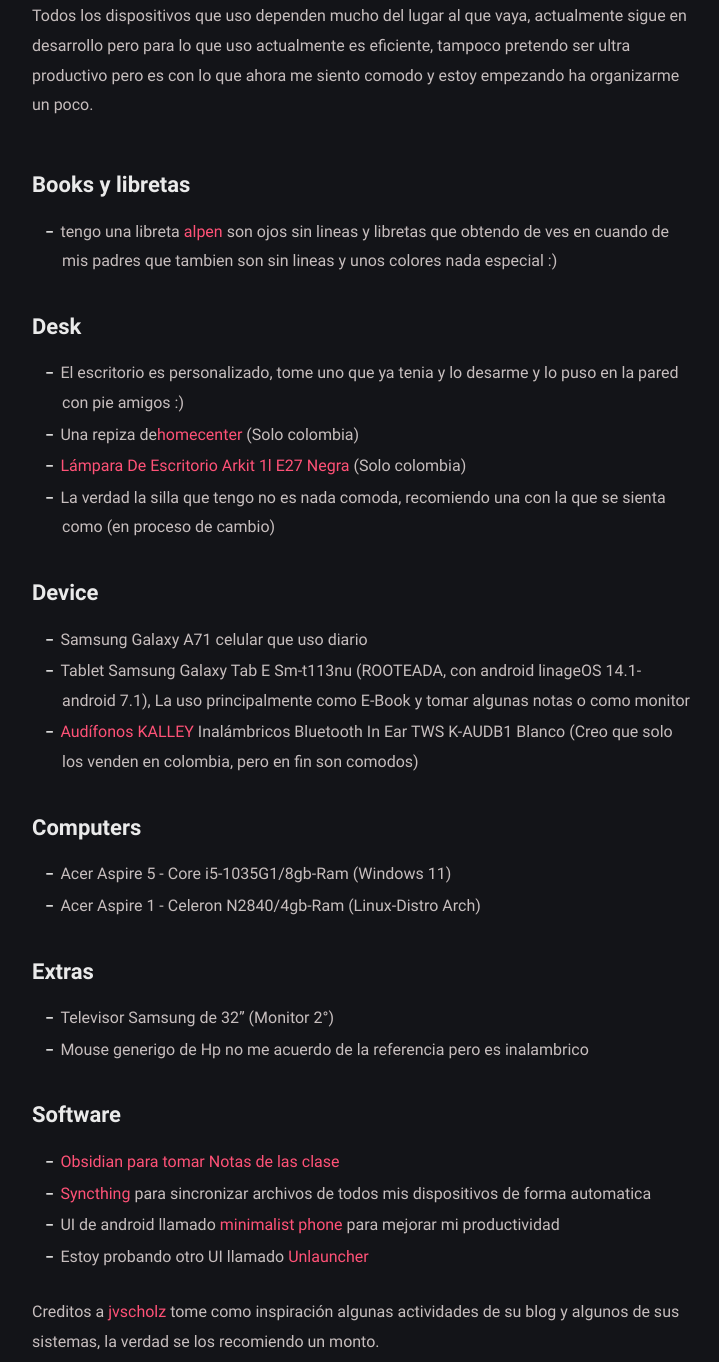
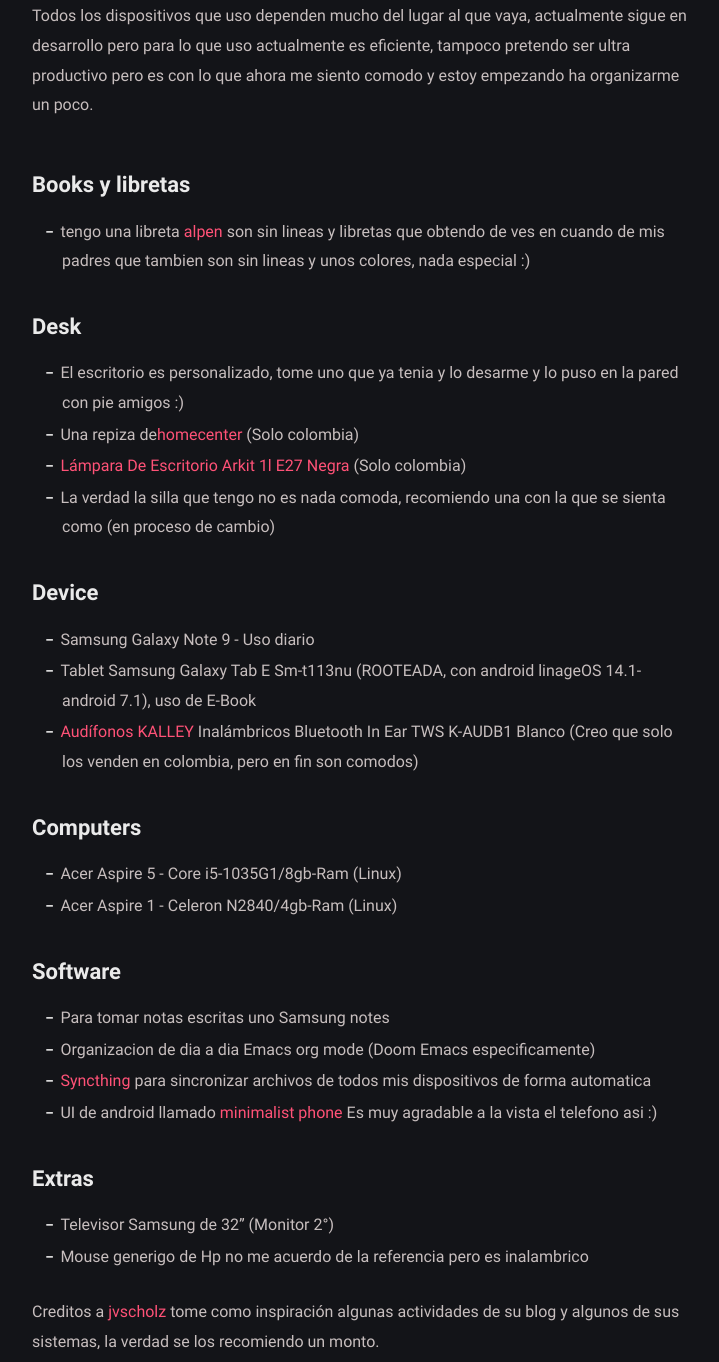
Before and after one commit to Julian-Almario/MyWeb, a Jekyll site: the page built from _posts/2023-10-06-Productive-gears.md, in a window 1280 px wide and 1400 px high, scrolled down 704 px, cut to the strip 38-1400 px from the top of the window. Shown: the whole strip, without its empty margins (278-997 px from the left). Built offline with Jekyll 4.4.1, drawn with Linux system fonts in a browser that asks for light colours; some web fonts are replaced; some of the changed text lies outside the part shown.

Commit message:
poductive gear actualisación

```diff
--- a/_posts/2023-10-06-Productive-gears.md
+++ b/_posts/2023-10-06-Productive-gears.md
@@ -16,7 +16,7 @@ Todos los dispositivos que uso dependen mucho del lugar al que vaya, actualmente
 
 ## Books y libretas
 
-- tengo una libreta <a href="https://www.alpenpaperuniverse.com/collections/sketchbook?page=1">alpen</a> son ojos sin lineas y libretas que obtendo de ves en cuando de mis padres que tambien son sin lineas y unos colores nada especial :)
+- tengo una libreta <a href="https://www.alpenpaperuniverse.com/collections/sketchbook?page=1">alpen</a> son sin lineas y libretas que obtendo de ves en cuando de mis padres que tambien son sin lineas y unos colores, nada especial :)
 
 ## Desk
 
@@ -27,25 +27,26 @@ Todos los dispositivos que uso dependen mucho del lugar al que vaya, actualmente
 
 ## Device
 
-- Samsung Galaxy A71 celular que uso diario
-- Tablet Samsung Galaxy Tab E Sm-t113nu (ROOTEADA, con android linageOS 14.1-android 7.1), La uso principalmente como E-Book y tomar algunas notas o como monitor
+- Samsung Galaxy Note 9 - Uso diario
+- Tablet Samsung Galaxy Tab E Sm-t113nu (ROOTEADA, con android linageOS 14.1-android 7.1), uso de E-Book
 - <a href="https://www.kalley.com.co/audifonos-kalley-inalambricos-bluetooth-in-ear-tws-k-audb1-blanco/p/7705946879026">Audífonos KALLEY</a> Inalámbricos Bluetooth In Ear TWS K-AUDB1 Blanco (Creo que solo los venden en colombia, pero en fin son comodos)
 
 ## Computers
 
-- Acer Aspire 5 - Core i5-1035G1/8gb-Ram (Windows 11)
-- Acer Aspire 1 - Celeron N2840/4gb-Ram (Linux-Distro Arch)
+- Acer Aspire 5 - Core i5-1035G1/8gb-Ram (Linux)
+- Acer Aspire 1 - Celeron N2840/4gb-Ram (Linux)
+
+## Software
+- Para tomar notas escritas uno Samsung notes
+- Organizacion de dia a dia Emacs org mode (Doom Emacs especificamente)
+- <a href="https://syncthing.net/">Syncthing</a> para sincronizar archivos de todos mis dispositivos de forma automatica
+- UI de android llamado <a href="https://www.minimalistphone.com/">minimalist phone</a> Es muy agradable a la vista el telefono asi :)
 
 ## Extras
 
 - Televisor Samsung de 32" (Monitor 2°)
 - Mouse generigo de Hp no me acuerdo de la referencia pero es inalambrico
 
-## Software
-- <a href="https://obsidian.md/">Obsidian para tomar Notas de las clase</a>
-- <a href="https://syncthing.net/">Syncthing</a> para sincronizar archivos de todos mis dispositivos de forma automatica
-- UI de android llamado <a href="https://www.minimalistphone.com/">minimalist phone</a> para mejorar mi productividad
-- Estoy probando otro UI llamado <a href="https://f-droid.org/packages/com.jkuester.unlauncher/">Unlauncher</a>
 
 
 Creditos a <a href="https://www.youtube.com/@jvscholz">jvscholz</a> tome como inspiración algunas actividades de su blog y algunos de sus sistemas, la verdad se los recomiendo un monto.
```
Also changed, not shown: other parts of _posts/2023-10-06-Productive-gears.md (+1 -1 lines).
